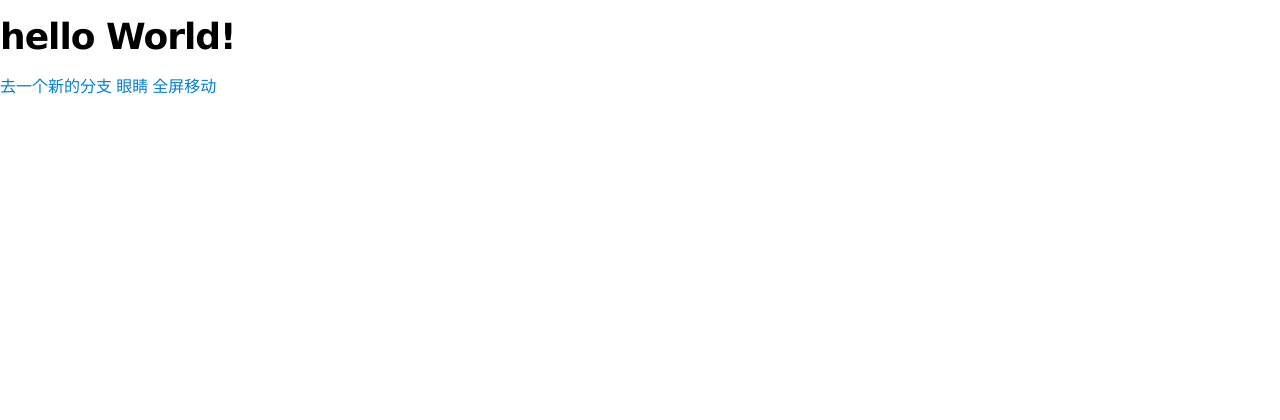
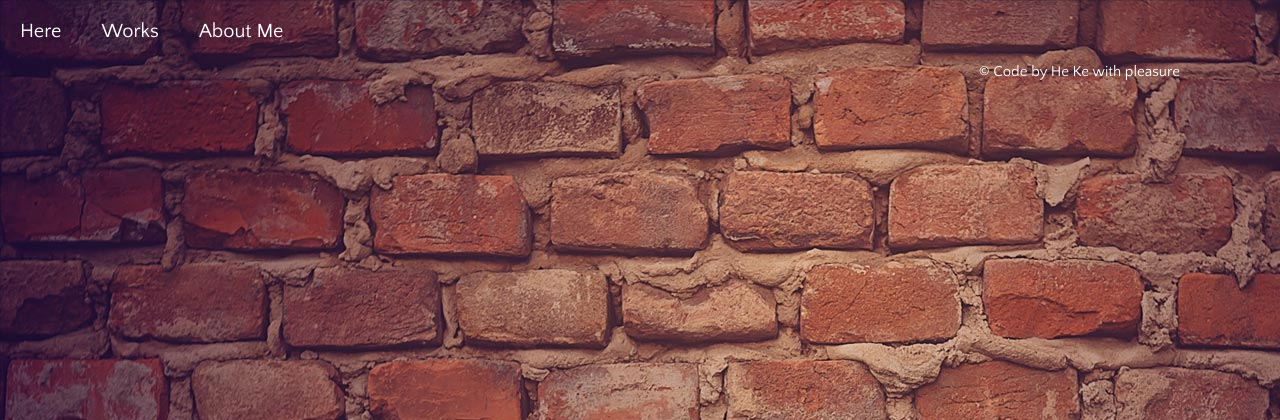
Before and after one commit to yunkehe/yunkehe.github.io, a PHP site: page / in a window 1280 px wide. Shown: the top 420 px of the page. Run offline with PHP 8.4, Linux system fonts and the light colour scheme.

Commit message:
index photo

```diff
--- a/html/slide.html
+++ b/html/slide.html
@@ -14,6 +14,11 @@
        <p>Lorem ipsum dolor sit amet, consectetur adipisicing elit. Dicta repudiandae delectus repellendus veniam laboriosam velit quas earum atque eum, nesciunt error, reprehenderit fugiat. Provident sit ipsum ullam optio libero debitis!</p>
     </div>
     <span id="slideBtn">go</span>
+    <span id="svgAnimate">
+        <svg x="0px" y="0px" width="54px" height="54px" viewBox="0 0 54 54">
+			<circle fill="#000" stroke="#656e79" stroke-width="1" cx="27" cy="27" r="25" stroke-dasharray="157 157" stroke-dashoffset="157"></circle>
+		</svg>
+    </span>
 </body>
     <script>
     var $slideBtn = $("#slideBtn"),
--- a/index.html
+++ b/index.html
@@ -1,21 +1,32 @@
 <!DOCTYPE html>
 <html>
-
   <head>
     <meta charset='utf-8'>
     <meta http-equiv="X-UA-Compatible" content="chrome=1">
-    <meta name="description" content="Yunkehe.github.io : my first web page">
-
-    <link rel="stylesheet" type="text/css" media="screen" href="stylesheets/stylesheet.css">
-
+    <meta name="description" content="yunkehe.github.io">
+    <link rel="stylesheet" href="stylesheets/reset.css">
+    <link rel="stylesheet" href="stylesheets/main.css">
     <title>Yunkehe.github.io</title>
   </head>
+  <body>
+    <header>
+        <nav>
+            <ul class="clearfix">
+                <li><a href="">Here</a></li>
+                <li><a href="">Works</a></li>
+                <li><a href="">About Me</a></li>
+            </ul>
+        </nav>
+    </header>
+    <div class="wrapper">
 
-  <body>
-    <h1>hello World!</h1>
-    <a href="">去一个新的分支</a>
-<!--    眼睛随鼠标移动-->
+    </div>
+<!--
      <a href="html/eye.html">眼睛</a>
      <a href="html/slide.html">全屏移动</a>
+-->
+     <footer>
+         <p>&copy; Code by He Ke with pleasure</p>
+     </footer>
   </body>
 </html>
--- /dev/null
+++ b/stylesheets/main.css
@@ -0,0 +1,46 @@
+/*
+* Code by He Ke
+*/
+/*
+引入字体
+*/
+@font-face {
+  font-family: 'Quattrocento Sans';
+  src: url("../fonts/quattrocentosans-regular-webfont.eot");
+  src: url("../fonts/quattrocentosans-regular-webfont.eot?#iefix") format("embedded-opentype"), url("../fonts/quattrocentosans-regular-webfont.woff") format("woff"), url("../fonts/quattrocentosans-regular-webfont.ttf") format("truetype"), url("../fonts/quattrocentosans-regular-webfont.svg#QuattrocentoSansRegular") format("svg");
+  font-weight: normal;
+  font-style: normal;
+}
+/* ====================== */
+header,footer,p,h1{
+    margin: 0;
+    padding: 0;
+}
+body{
+    font: 62.5% "Quattrocento Sans","Arial",serif;
+    background-image: url(../images/header-bg.jpg);
+    background-attachment: fixed;
+    color:#fff;
+}
+a{
+    text-decoration: none;
+}
+nav ul{
+
+}
+nav li{
+    float: left;
+}
+nav li a{
+    display: block;
+    text-align: center;
+    padding: 1em;
+    text-align: center;
+    font-size: 2em;
+    color: #fff;
+}
+footer p{
+    text-align: right;
+    font-size: 1.5em;
+    padding-right: 100px;
+}
--- a/stylesheets/reset.css
+++ b/stylesheets/reset.css
@@ -62,3 +62,10 @@ table {
     border-collapse: collapse;
     border-spacing: 0;
 }
+.clearfix:after {
+    content: ".";
+    display: block;
+    height: 0;
+    clear: both;
+    visibility: hidden;
+}
--- a/stylesheets/stylesheet.css
+++ b/stylesheets/stylesheet.css
@@ -3,7 +3,7 @@ Slate Theme for GitHub Pages
 by Jason Costello, @jsncostello
 *******************************************************************************/
 
-@import url(pygment_trac.css);
+/*@import url(pygment_trac.css);*/
 
 /*******************************************************************************
 MeyerWeb Reset
@@ -421,3 +421,11 @@ Small Device Styles
   }
 
 }
+
+.clearfix:after {
+    content: ".";
+    display: block;
+    height: 0;
+    clear: both;
+    visibility: hidden;
+}
```
Also changed, not shown: html/css/slide.css (+7 -0 lines), stylesheets/styles.css (+9 -0 lines), images/header-bg.jpg (added).
